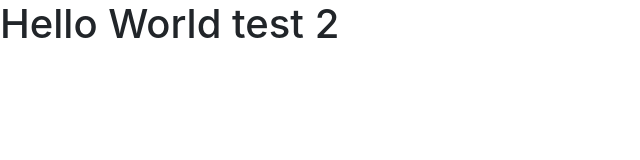
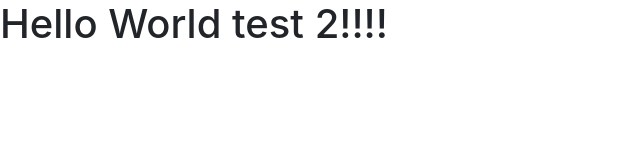
Before and after one commit to Alexander-Happe/Group_Project, a plain HTML site: page assets/index.html in a window 1280 px wide. Shown: the full height of the page, 0-640 px from the left. Drawn offline with nearby package versions, Linux system fonts and the light colour scheme.

Commit message:
test 2git add -Agit add -A

```diff
--- a/assets/index.html
+++ b/assets/index.html
@@ -18,7 +18,7 @@
     />
   </head>
   <body>
-    <h1>Hello World test 2</h1>
+    <h1>Hello World test 2!!!!</h1>
     <!-- Optional JavaScript -->
     <!-- jQuery first, then Popper.js, then Bootstrap JS -->
     <script
```
